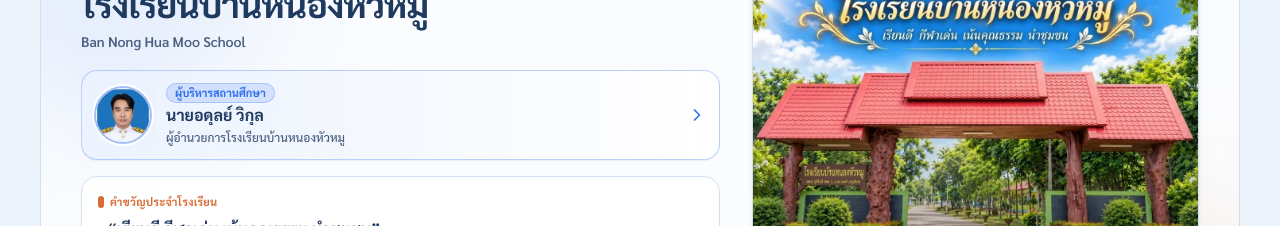
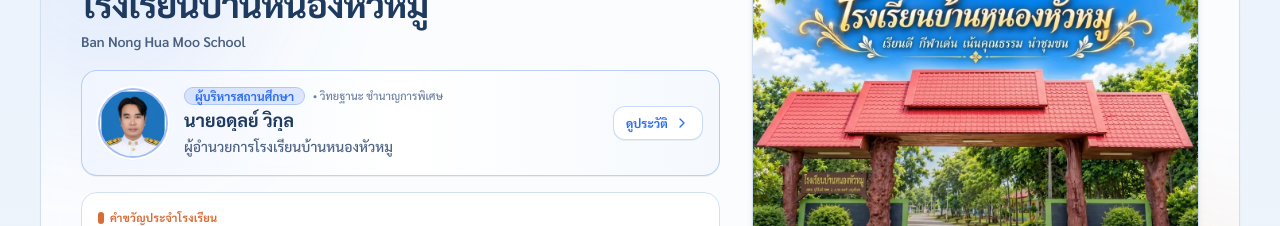
Before and after one commit to nonghuamoo-school/nhm-website, a Next.js app: page / in a window 1280 px wide. Shown: the part 297-523 px from the top of the page. Built offline with nearby package versions, Linux system fonts and the light colour scheme; no server answers; the database is empty.

Commit message:
style(hero): enlarge director avatar and balance hero director card with interactive cta

```diff
--- a/src/components/home/Hero.tsx
+++ b/src/components/home/Hero.tsx
@@ -13,6 +13,10 @@ export default function Hero() {
   const directorName = settings.directorName || director?.name || "นายอดุลย์ วิกุล";
   const directorImage = director?.imageUrl || settings.directorImageUrl || "/images/school-emblem-doc.png";
   const directorTitle = "ผู้อำนวยการโรงเรียนบ้านหนองหัวหมู";
+  const directorAcademic =
+    settings.directorAcademicStanding && settings.directorAcademicStanding !== "[รอข้อมูลจริง]"
+      ? settings.directorAcademicStanding
+      : (director?.academicDegree || "วิทยฐานะ ชำนาญการพิเศษ");
 
   return (
     <section className="relative rounded-3xl overflow-hidden bg-white/75 backdrop-blur-md border border-[#D1DFF0] shadow-xs">
@@ -51,39 +55,47 @@ export default function Hero() {
             {/* 3. [ตำแหน่งใหม่] การ์ดผู้อำนวยการ (Director Profile Card) */}
             <Link
               href="/personnel"
-              className="group block w-full p-2.5 sm:p-3 rounded-2xl bg-gradient-to-r from-[#EBF2FF]/90 via-[#F3F7FD]/80 to-white/90 backdrop-blur-xs border border-[#2F6FED]/30 hover:border-[#2F6FED] shadow-2xs hover:shadow-xs transition-all duration-200"
-              title="คลิกเพื่อดูทำเนียบครูและบุคลากร"
+              className="group block w-full p-3 sm:p-4 rounded-2xl bg-gradient-to-r from-[#F0F5FF]/95 via-white/95 to-[#F4F8FD]/95 backdrop-blur-xs border border-[#2F6FED]/30 hover:border-[#2F6FED]/70 shadow-2xs hover:shadow-xs transition-all duration-300"
+              title="คลิกเพื่อดูทำเนียบครูและบุคลากรทางการศึกษา"
             >
-              <div className="flex items-center gap-3 sm:gap-3.5">
-                {/* Circular Photo (56-60px on desktop, ~48px on mobile) */}
-                <div className="relative w-12 h-12 sm:w-[58px] sm:h-[58px] rounded-full overflow-hidden shrink-0 border-2 border-[#2F6FED]/40 shadow-xs bg-slate-100 ring-2 ring-white">
+              <div className="flex items-center gap-3.5 sm:gap-4">
+                {/* Circular Photo (68-70px on desktop, ~56px on mobile) */}
+                <div className="relative w-14 h-14 sm:w-[70px] sm:h-[70px] rounded-full overflow-hidden shrink-0 border-2 border-[#2F6FED]/40 shadow-sm bg-slate-100 ring-2 ring-white">
                   <OptimizedNewsImage
                     src={directorImage}
                     alt={directorName}
                     fill
-                    sizes="(max-width: 640px) 48px, 60px"
+                    sizes="(max-width: 640px) 56px, 70px"
                     className="w-full h-full object-cover object-top group-hover:scale-105 transition-transform duration-300"
                   />
                 </div>
 
                 {/* Information Details */}
-                <div className="min-w-0 flex-1 flex flex-col justify-center gap-0.5">
-                  <div className="flex items-center gap-1.5 flex-wrap">
-                    <span className="inline-flex items-center px-2 py-0.5 rounded-full bg-[#2F6FED]/15 text-[#2F6FED] font-bold text-[10px] sm:text-[11px] leading-tight border border-[#2F6FED]/25 whitespace-nowrap">
+                <div className="min-w-0 flex-1 flex flex-col justify-center gap-1">
+                  <div className="flex items-center gap-2 flex-wrap">
+                    <span className="inline-flex items-center px-2.5 py-0.5 rounded-full bg-[#2F6FED]/15 text-[#2F6FED] font-bold text-[11px] sm:text-xs leading-none border border-[#2F6FED]/25 whitespace-nowrap">
                       ผู้บริหารสถานศึกษา
                     </span>
+                    {directorAcademic && (
+                      <span className="hidden md:inline-flex text-[11px] text-[#6B7FA0] font-medium leading-none">
+                        • {directorAcademic.includes("วิทยฐานะ") ? directorAcademic : `วิทยฐานะ ${directorAcademic.replace("ผู้อำนวยการ", "").trim() || directorAcademic}`}
+                      </span>
+                    )}
                   </div>
-                  <h3 className="font-bold text-sm sm:text-base text-[#1E3A5F] group-hover:text-[#2F6FED] transition-colors leading-tight truncate">
+
+                  <h3 className="font-extrabold text-base sm:text-lg text-[#1E3A5F] group-hover:text-[#2F6FED] transition-colors leading-tight truncate">
                     {directorName}
                   </h3>
-                  <p className="text-[11px] sm:text-xs text-[#4B6080] font-medium leading-tight truncate">
+
+                  <p className="text-xs sm:text-sm text-[#4B6080] font-medium leading-tight truncate">
                     {directorTitle}
                   </p>
                 </div>
 
-                {/* Right Arrow (Far right) */}
-                <div className="shrink-0 pl-1 text-[#2F6FED] group-hover:translate-x-1 transition-transform duration-200">
-                  <ChevronRight className="w-4 h-4 sm:w-5 sm:h-5" />
+                {/* Right Interactive Pill Action (Balanced CTA) */}
+                <div className="shrink-0 flex items-center gap-1 sm:gap-1.5 px-2.5 py-1.5 sm:px-3 sm:py-2 rounded-xl bg-white text-[#2F6FED] group-hover:bg-[#2F6FED] group-hover:text-white border border-[#2F6FED]/25 shadow-2xs group-hover:shadow-xs transition-all duration-200">
+                  <span className="hidden sm:inline text-xs font-bold whitespace-nowrap">ดูประวัติ</span>
+                  <ChevronRight className="w-4 h-4 group-hover:translate-x-0.5 transition-transform shrink-0" />
                 </div>
               </div>
             </Link>
```
